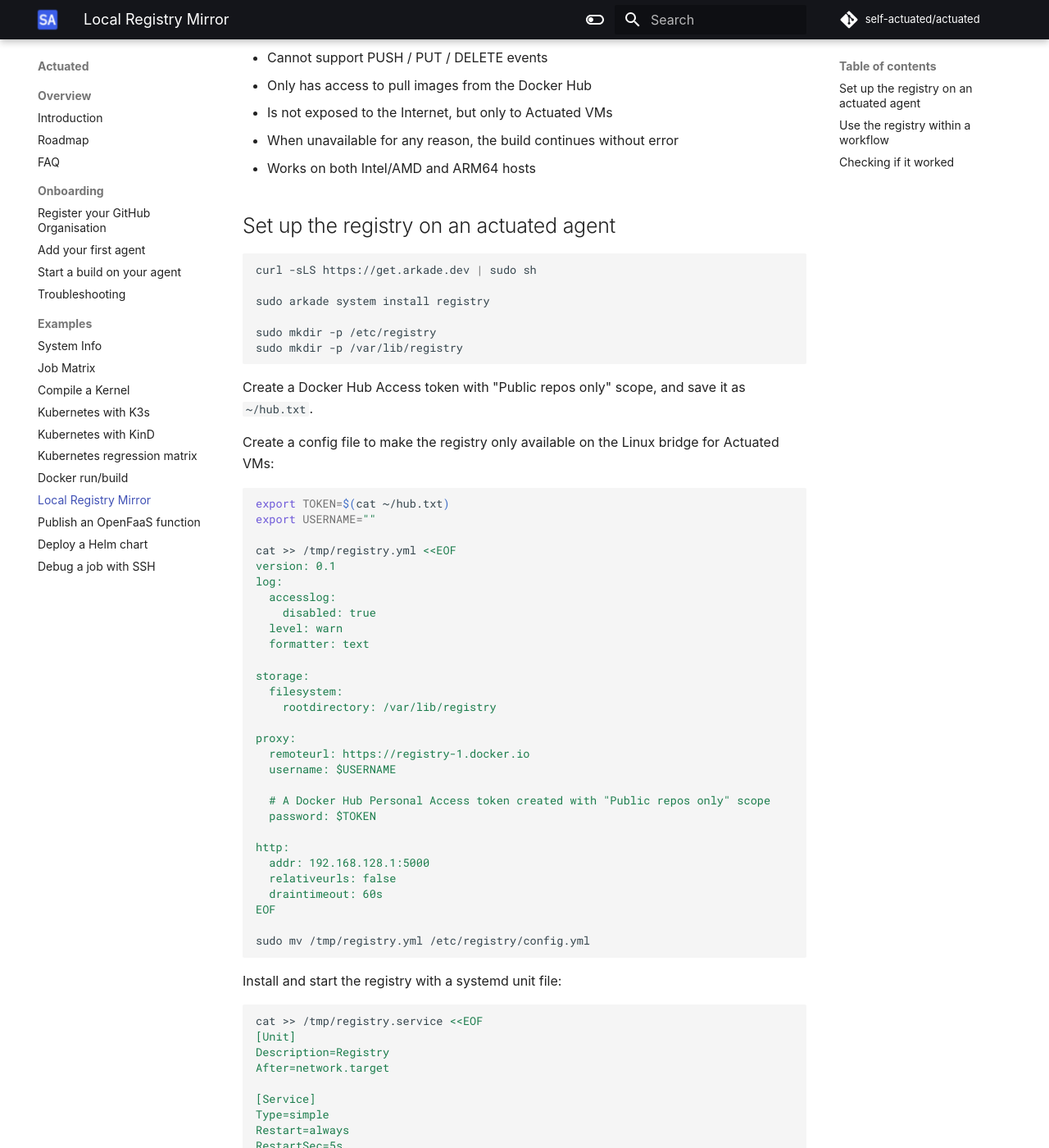
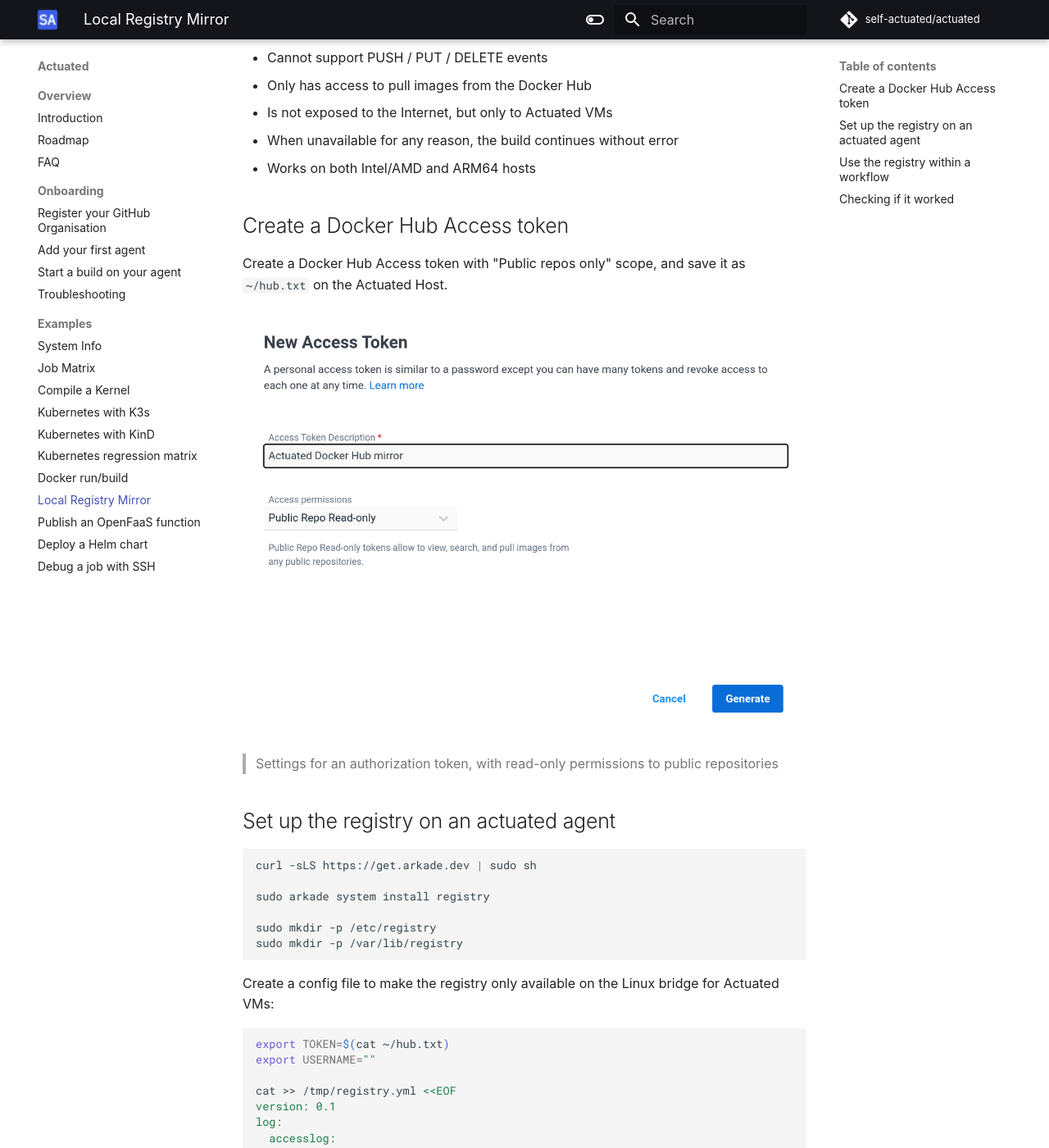
Before and after one commit to welteki/docs.actuated.dev, an MkDocs documentation site: the page built from docs/examples/registry-mirror.md, in a window 1280 px wide and 1400 px high, scrolled down 515 px. Shown: the whole window at 82% size. Built offline with MkDocs 1.6.1 and Material for MkDocs 9.7.7, drawn with Linux system fonts in a browser that asks for light colours; some web fonts are replaced.

Commit message:
Add screenshot for Docker Hub mirror
Signed-off-by: Alex Ellis (OpenFaaS Ltd) <alexellis2@gmail.com>

````diff
--- a/docs/examples/registry-mirror.md
+++ b/docs/examples/registry-mirror.md
@@ -20,6 +20,14 @@
 * When unavailable for any reason, the build continues without error
 * Works on both Intel/AMD and ARM64 hosts
 
+## Create a Docker Hub Access token
+
+Create a Docker Hub Access token with "Public repos only" scope, and save it as `~/hub.txt` on the Actuated Host.
+
+![Settings for a public token](/images/read-only-public-token.png)
+
+> Settings for an authorization token, with read-only permissions to public repositories
+
 ## Set up the registry on an actuated agent
 
 ```bash
````
Also changed, not shown: other parts of docs/examples/registry-mirror.md (+0 -2 lines), docs/images/read-only-public-token.png (added).
